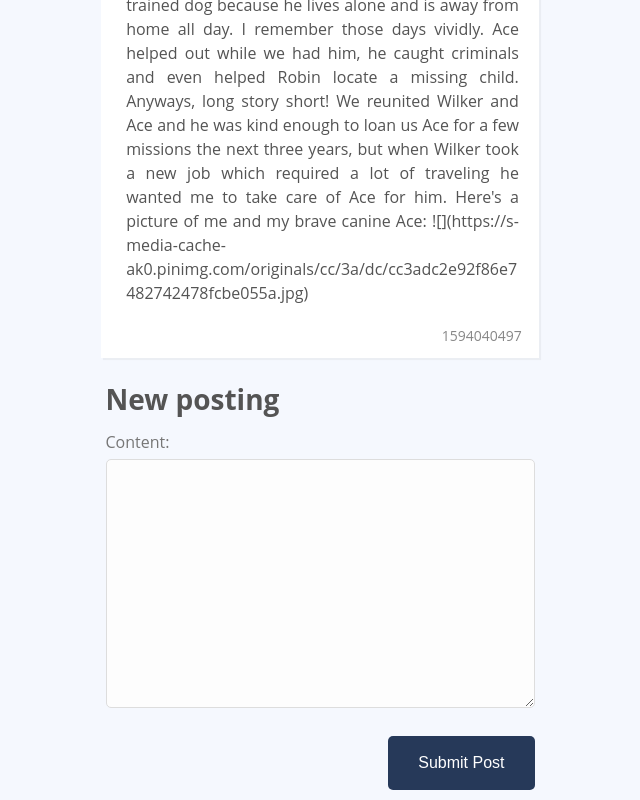
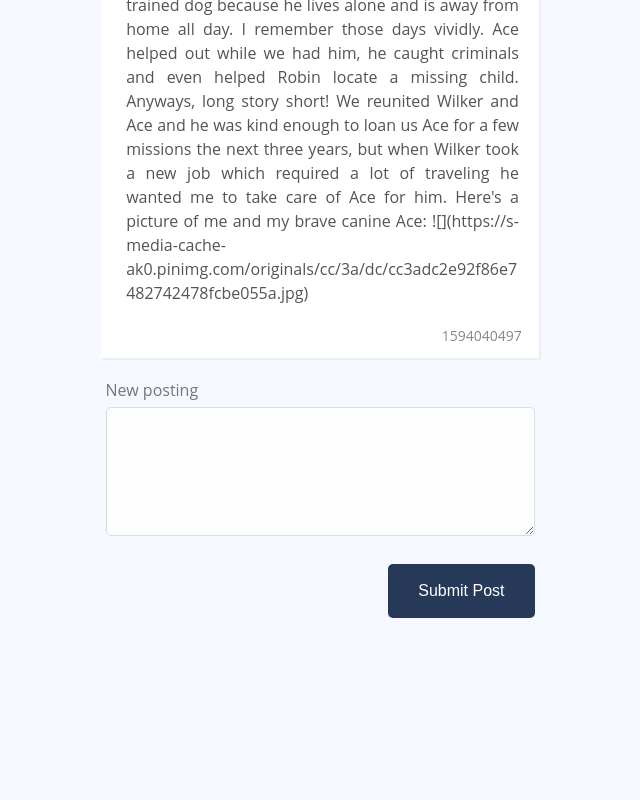
Before and after one commit to davidschubert/vue3-masterclass, a Vue app: page /thread/-KsjWehQ--apjDBwSBCY in a window 1280 px wide. Shown: the part 2136-2936 px from the top of the page, without its empty margins (16-656 px from the left). After the commit the page ends 2764 px from the top, so only its background shows below. Built offline with nearby package versions, Linux system fonts and the light colour scheme.

Commit message:
PostEditor.vue fertig gestellt

```diff
--- /dev/null
+++ b/src/components/PostEditor.vue
@@ -0,0 +1,53 @@
+<script setup>
+import { ref, defineEmits } from 'vue'
+const emit = defineEmits(['savePostEvent'])
+
+// Data
+const postingText = ref('')
+
+// Methods
+const triggerSavePostEvent = () => {
+  // Erzeuge eine zufällige ID für den Post
+  const postId = Math.random().toString(36).substr(2, 9)
+  // Erzeuge ein Datum für den Post
+  const dateTime = Math.floor(Date.now() / 1000)
+  //const dateTime = new Date().toISOString()
+
+  // Fange die Daten aus dem Kind-Component ab und speichere sie im Objekt post
+  const postEditorData = {
+    id: postId,
+    publishedAt: dateTime,
+    userId: 'NnooaWj4KHVxbhKwO1pEdfaQDsD2',
+    text: postingText.value
+  }
+
+  // Sende die Daten an das Parent-Component
+  emit('savePostEvent', { postEditorData })
+
+  postingText.value = ''
+}
+</script>
+
+<template>
+  <div class="col-full">
+    <form @submit.prevent="triggerSavePostEvent">
+      <div class="form-group">
+        <label for="post_content">New posting</label>
+        <textarea
+          v-model="postingText"
+          id="post_content"
+          class="form-input"
+          name="posting"
+          rows="5"
+          cols="30"
+        ></textarea>
+      </div>
+
+      <div class="form-actions">
+        <button class="btn btn-blue" type="submit">Submit Post</button>
+      </div>
+    </form>
+  </div>
+</template>
+
+<style scoped></style>
--- a/src/pages/ThreadShow.vue
+++ b/src/pages/ThreadShow.vue
@@ -1,11 +1,10 @@
 <script setup>
+import { reactive, computed } from 'vue'
 import sourceData from '@/data.json'
 import PostList from '@/components/PostList.vue'
-import { reactive, computed } from 'vue'
+import PostEditor from '@/components/PostEditor.vue'
 
-const threads = reactive(sourceData.threads)
-const posts = reactive(sourceData.posts)
-
+// Props
 const props = defineProps({
   id: {
     required: true,
@@ -13,6 +12,11 @@ const props = defineProps({
   }
 })
 
+// Data
+const threads = reactive(sourceData.threads)
+const posts = reactive(sourceData.posts)
+
+// Methods - PostList
 const thread = computed(() => {
   return threads.find((thread) => thread.id === props.id)
 })
@@ -20,6 +24,19 @@ const thread = computed(() => {
 const threadPosts = computed(() => {
   return posts.filter((post) => post.threadId === props.id)
 })
+
+// Methods - PostEditor
+const handleAddPostEvent = (eventData) => {
+  // Fange die Daten aus dem Kind-Component ab und speichere sie im Objekt "post"
+  const post = {
+    ...eventData.postEditorData,
+    threadId: thread.value.id
+  }
+
+  // Füge den neuen Post dem Array posts hinzu
+  posts.push(post)
+  thread.value.posts.push(post.id)
+}
 </script>
 
 <template>
@@ -28,26 +45,7 @@ const threadPosts = computed(() => {
 
     <PostList :posts="threadPosts" />
 
-    <div class="col-full">
-      <h2>New posting</h2>
-
-      <form>
-        <div class="form-group">
-          <label for="thread_content">Content:</label>
-          <textarea
-            id="post_content"
-            class="form-input"
-            name="posting"
-            rows="10"
-            cols="30"
-          ></textarea>
-        </div>
-
-        <div class="form-actions">
-          <button class="btn btn-blue" type="submit">Submit Post</button>
-        </div>
-      </form>
-    </div>
+    <PostEditor @savePostEvent="handleAddPostEvent" />
   </div>
 </template>
 
```
